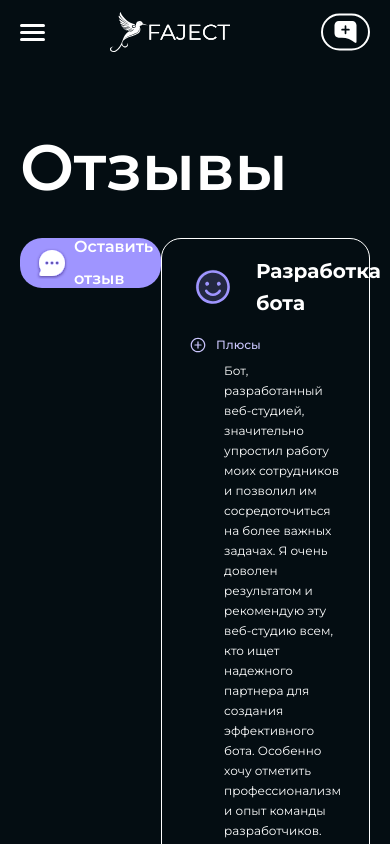
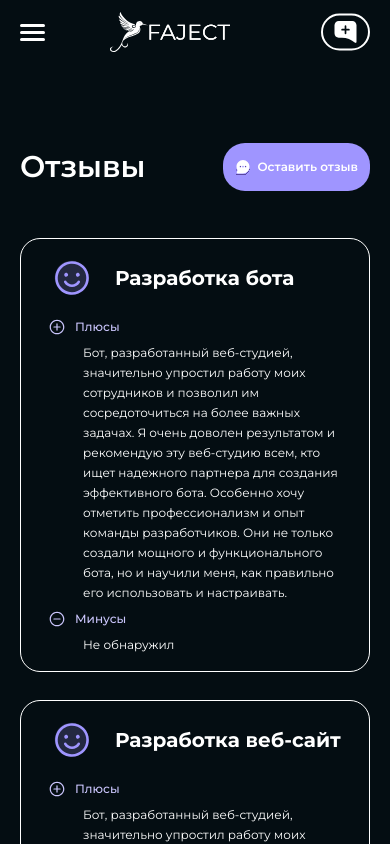
Before and after one commit to Javohir0080703/Faject, a React (Vite) app: page /reviews in a window 390 px wide. Shown: the top 844 px of the page. Built offline with nearby package versions, Linux system fonts and the light colour scheme.

Commit message:
add responsive Rewiews page

```diff
--- a/src/index.css
+++ b/src/index.css
@@ -37,7 +37,7 @@ body {
 
 .overlay {
   position: fixed;
-  z-index: 20;
+  z-index: 1;
   top: 0;
   left: 0;
   width: 100%;
--- a/src/pages/Reviews.jsx
+++ b/src/pages/Reviews.jsx
@@ -7,10 +7,10 @@ import { HomeReviewsData } from "../data";
 const Reviews = ({ language, setLanguage }) => {
   const [scroll, setScroll] = useState(false);
   const [iteamsNumber, setIteamsNumber] = useState(2);
-  const handleAdd = ()=>{
-    setScroll(!scroll)
-    setIteamsNumber(10)
-  }
+  const handleAdd = () => {
+    setScroll(!scroll);
+    setIteamsNumber(10);
+  };
   const titleLang = [
     // ru
     {
@@ -34,32 +34,40 @@ const Reviews = ({ language, setLanguage }) => {
   return (
     <section className="py-16 bg-#040D12">
       <div className="containerb">
+        <div className="flex items-center justify-between  mb-8">
           {titleLang.map((lan, index) => {
             if (language === lan.lang) {
               return (
                 <h2
                   key={index}
-                className="font-semibold leading-78px text-64px tracking-[-4%] text-white mb-8"
+                  className="font-semibold leading-78px 1120px:text-64px 440px:text-4xl text-3xl tracking-[-4%] text-white"
                 >
                   {lan.title}
                 </h2>
               );
             }
           })}
-        <div className="flex justify-between">
-          <div className="py-2 px-4 bg-#9F95FF flex items-center  space-x-1.5 rounded-[22px] w-full max-w-[204px] h-full max-h-[50px]">
+          <div className="950px:hidden py-2 440px:px-4 px-3 bg-#9F95FF flex items-center justify-center space-x-1.5 rounded-[22px]  h-full max-h-[50px]">
+            <img className="w-[16px] 440px:w-[32px]" src={smcImg} alt="Smc" />
+            <p className="440px:text-base text-xs leading-8 font-semibold text-white">
+              Оставить отзыв
+            </p>
+          </div>
+        </div>
+        <div className="flex 950px:justify-between justify-center">
+          <div className="950px:flex hidden py-2 px-4 bg-#9F95FF  items-center  space-x-1.5 rounded-[22px] w-full max-w-[204px] h-full max-h-[50px]">
             <img src={smcImg} alt="Smc" />
             <p className="text-base leading-8 font-semibold text-white">
               Оставить отзыв
             </p>
           </div>
-          <ul className={`space-y-7 h-[800px] ${scroll ? "reviews pr-5":""}`}>
+          <ul className={`space-y-7 h-[800px] ${scroll ? "reviews pr-5" : ""}`}>
             {HomeReviewsData.slice(0, iteamsNumber).map((lan, index) => {
               if (language === lan.lang) {
                 return (
                   <li
                     key={index}
-                    className="w-full 440px:max-w-780px max-w-440px py-4 px-7 border-white border rounded-20px "
+                    className="w-full 440px:max-w-780px max-w-440px  py-4 px-7 border-white border rounded-20px "
                   >
                     <div className="flex items-center mb-2.5">
                       <img
@@ -126,7 +134,10 @@ const Reviews = ({ language, setLanguage }) => {
           if (language === lan.lang) {
             return (
               <div key={index} className="flex items-end justify-end mt-7">
-                <button onClick={handleAdd} className="py-1.5 px-4 border-2 border-white rounded-[22px] font-semibold text-base leading-8 text-white ">
+                <button
+                  onClick={handleAdd}
+                  className="py-1.5 px-4 border-2 border-white rounded-[22px] font-semibold text-base leading-8 text-white "
+                >
                   {lan.dawload}
                 </button>
               </div>
```
Lines whose indentation alone changed are shown as unchanged.
